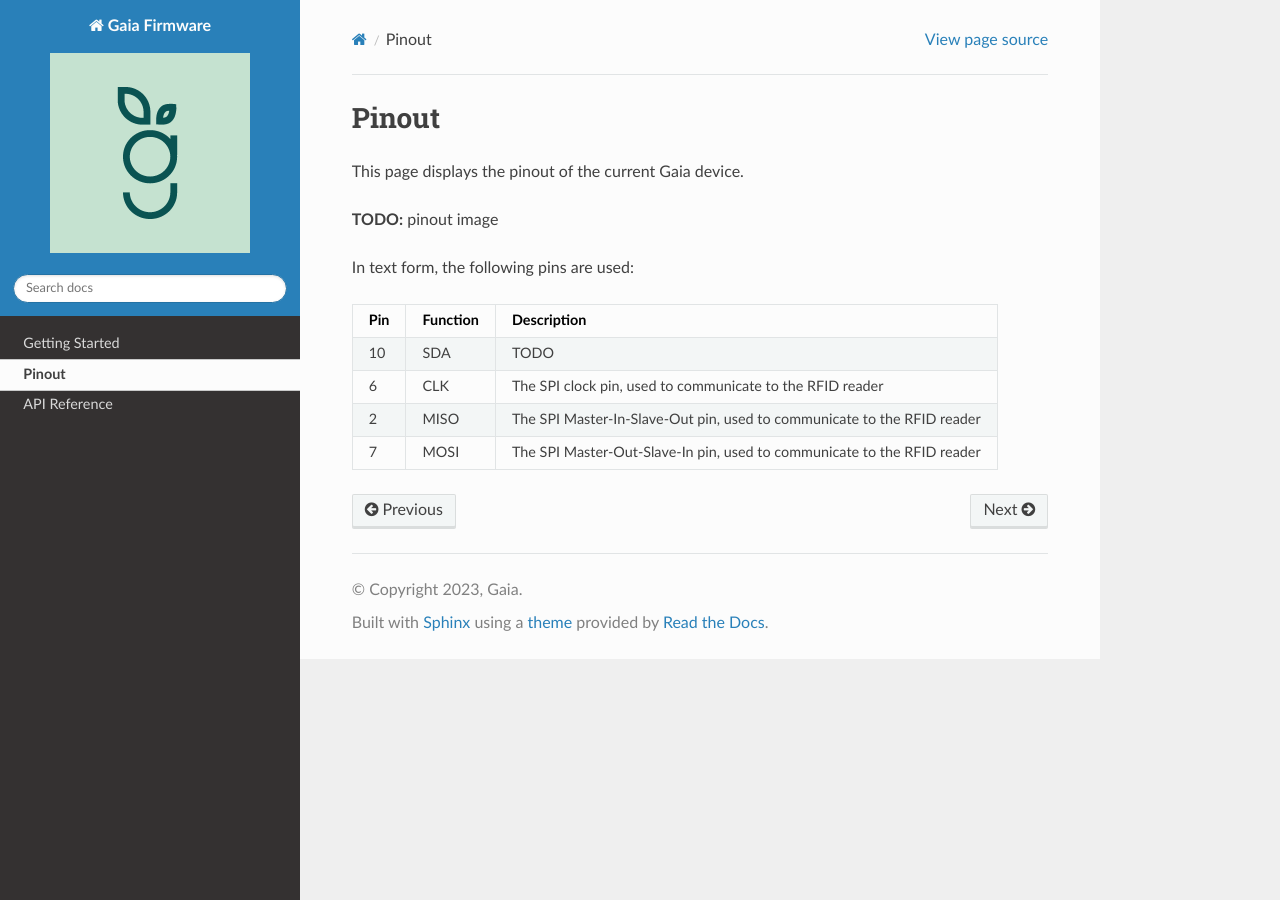
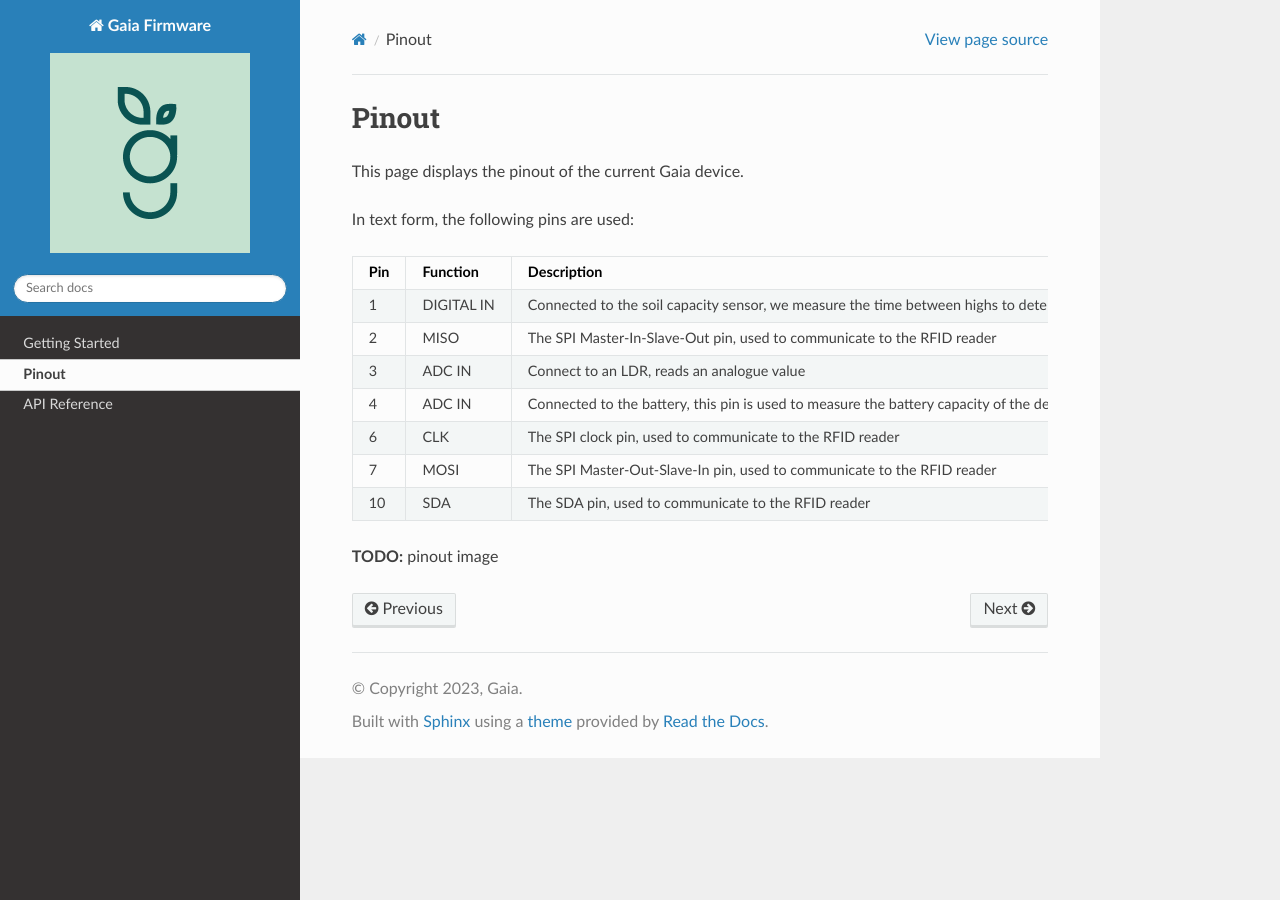
Before and after one commit to GaiaByTeamLime/firmware-v2, a Sphinx documentation site: the page built from docs/pinout.rst, in a window 1280 px wide. Built offline with Sphinx 7.4.7 and the Read the Docs theme 2.0.0, drawn with Linux system fonts in a browser that asks for light colours; formulas are drawn with MathJax 3.

Commit message:
Pinout page, without diagram

```diff
--- a/docs/pinout.rst
+++ b/docs/pinout.rst
@@ -3,23 +3,32 @@ Pinout
 
 This page displays the pinout of the current Gaia device.
 
-**TODO:** pinout image
-
 In text form, the following pins are used:
 
-=== ======== ===========
-Pin Function Description
-=== ======== ===========
-10  SDA      |pin10|
---- -------- -----------
-6   CLK      |pin06|
---- -------- -----------
-2   MISO     |pin02|
---- -------- -----------
-7   MOSI     |pin07|
-=== ======== ===========
+=== ========== ===========
+Pin Function   Description
+=== ========== ===========
+1   DIGITAL IN |pin01|
+--- ---------- -----------
+2   MISO       |pin02|
+--- ---------- -----------
+3   ADC IN     |pin03|
+--- ---------- -----------
+4   ADC IN     |pin04|
+--- ---------- -----------
+6   CLK        |pin06|
+--- ---------- -----------
+7   MOSI       |pin07|
+--- ---------- -----------
+10  SDA        |pin10|
+=== ========== ===========
 
-.. |pin10| replace:: TODO
+.. |pin01| replace:: Connected to the soil capacity sensor, we measure the time between highs to determine a value, therefore it's a digital pin
+.. |pin02| replace:: The SPI Master-In-Slave-Out pin, used to communicate to the RFID reader
+.. |pin03| replace:: Connect to an LDR, reads an analogue value
+.. |pin04| replace:: Connected to the battery, this pin is used to measure the battery capacity of the device
 .. |pin06| replace:: The SPI clock pin, used to communicate to the RFID reader
-.. |pin02| replace:: The SPI Master-In-Slave-Out pin, used to communicate to the RFID reader
 .. |pin07| replace:: The SPI Master-Out-Slave-In pin, used to communicate to the RFID reader
+.. |pin10| replace:: The SDA pin, used to communicate to the RFID reader
+
+**TODO:** pinout image
```
